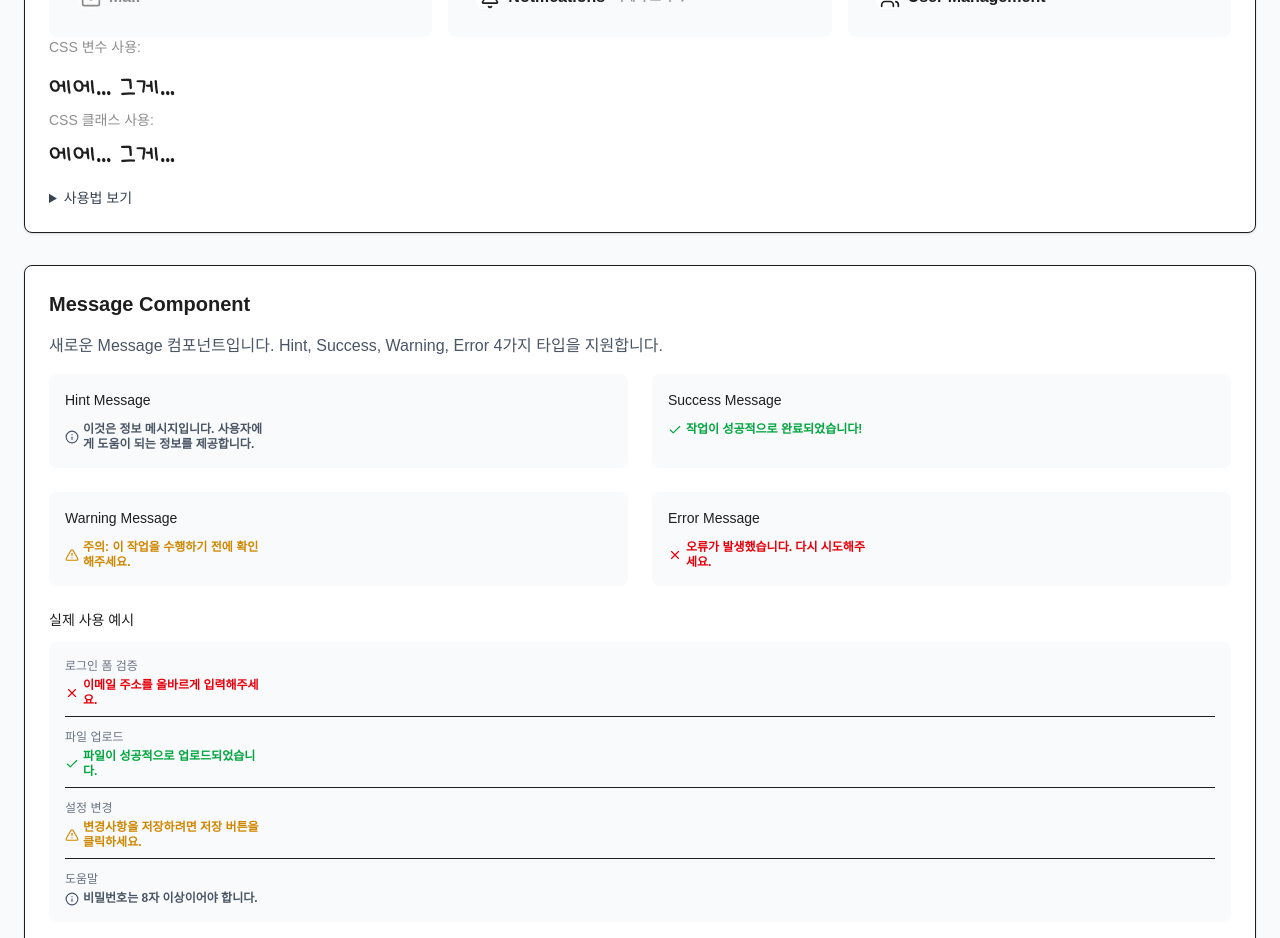
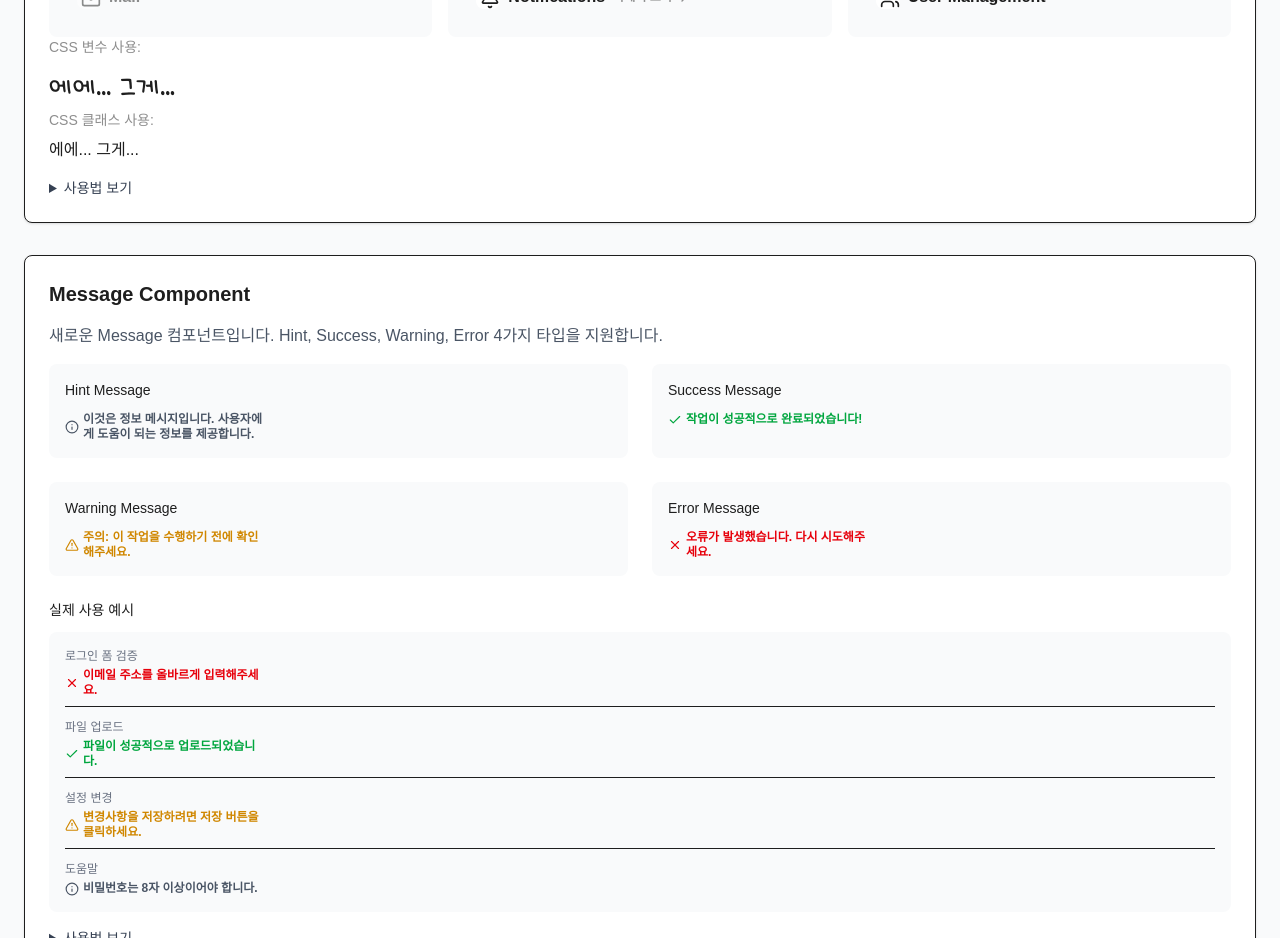
Before and after one commit to pinggyeKing/pinggyeking-frontend, a Next.js app: page /testpage in a window 1280 px wide. Shown: the part 980-1918 px from the top of the page. Built offline with nearby package versions, Linux system fonts and the light colour scheme.

Commit message:
refactor: Remove unused speech bubble text style from globals.css

```diff
--- a/src/app/globals.css
+++ b/src/app/globals.css
@@ -101,14 +101,6 @@ body {
   background: url("/Background.svg");
   color: var(--color-text-main);
   margin: 0;
-}
-
-/* 말풍선 텍스트 전용 스타일 */
-.text-speech-bubble {
-  font-family: "Ownglyph PDH", "Pretendard", sans-serif !important;
-  font-size: 30px;
-  font-weight: 400;
-  line-height: normal;
 }
 
 /* 타이포그래피 예시 (Figma 기준) */
```
